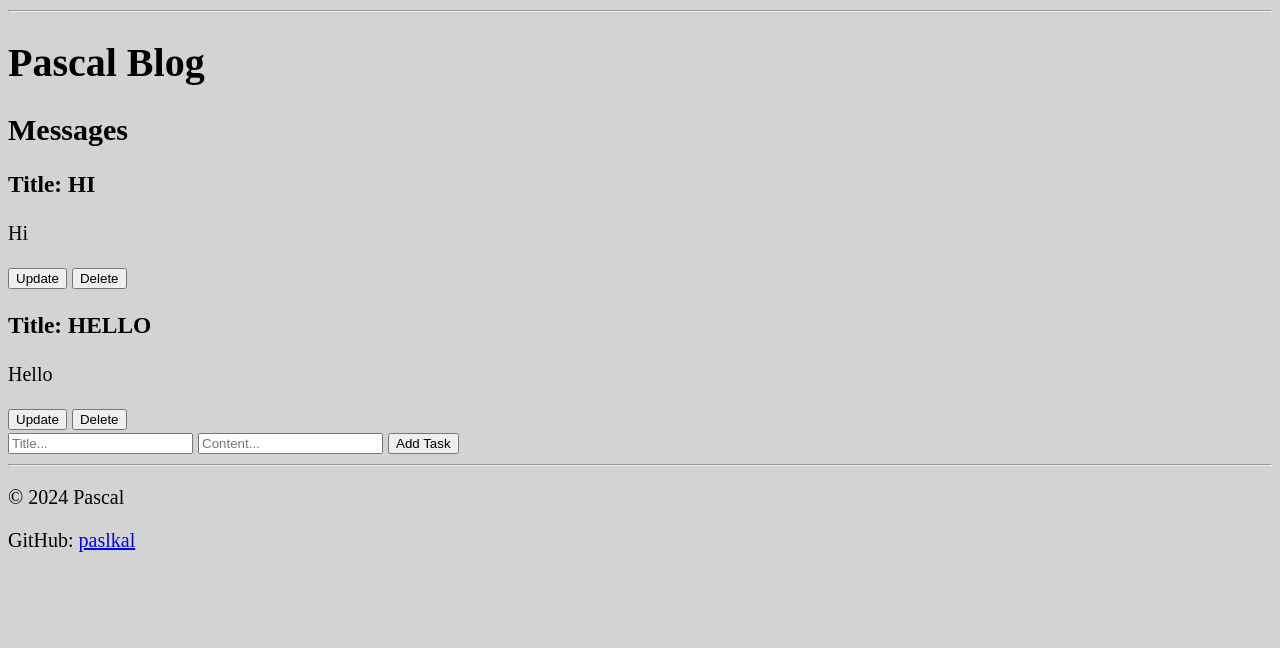
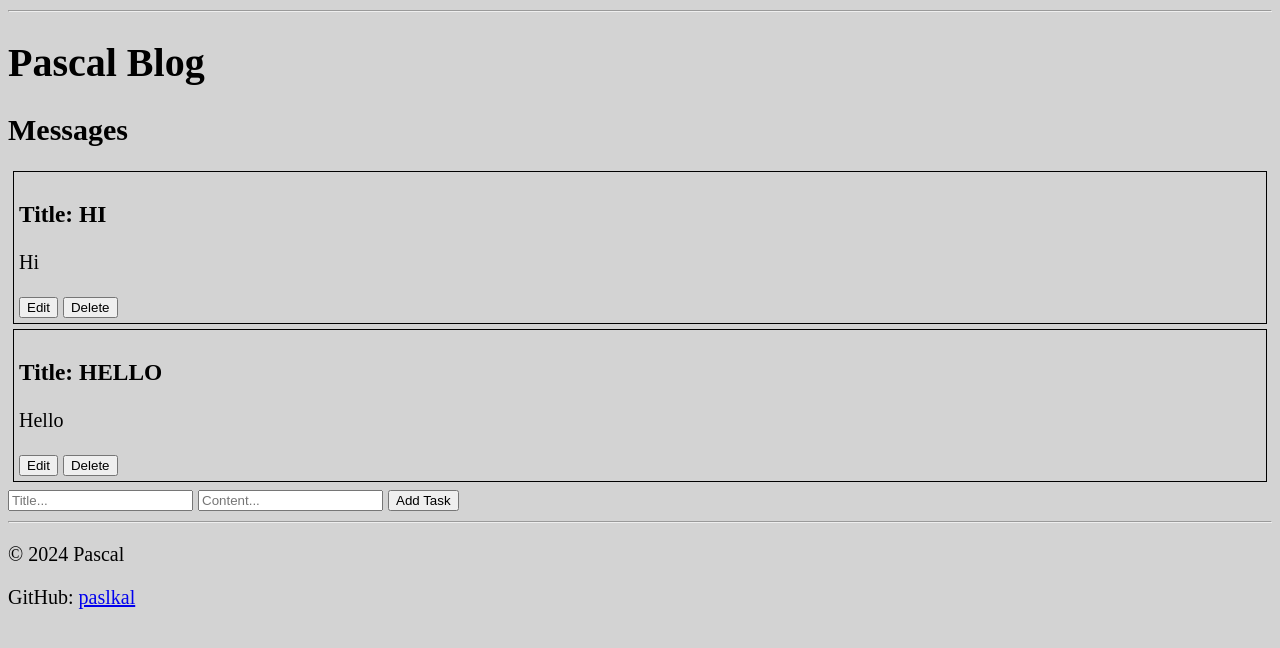
Before and after one commit to paslkal/flask_app, a Flask app: page /blog in a window 1280 px wide. Shown: the part 63-711 px from the top of the page. Run offline with Flask 3, Linux system fonts and the light colour scheme.

Commit message:
make buttons 'save'and 'edit' interactive

```diff
--- a/static/blog.css
+++ b/static/blog.css
@@ -4,3 +4,11 @@
   margin: 5px;
   padding: 5px;
 }
+
+.save-btn {
+  display: none;
+}
+
+.edit-mode .save-btn {
+  display: inline-block;
+}
--- a/templates/blog.html
+++ b/templates/blog.html
@@ -22,8 +22,40 @@
       })
     }
 
+    function editMessage() {
+      const editButtons = document.querySelectorAll('.js-edit-btn')
+
+      editButtons.forEach(btn => {
+        btn.addEventListener('click', () => {
+          const {messageId} = btn.dataset
+
+          const message = document.querySelector( `.js-message-${messageId}`)
+
+          message.classList.add('edit-mode')
+
+          console.log('edit')
+
+        })
+      })
+
+      const saveButtons = document.querySelectorAll('.js-save-btn')
+
+      saveButtons.forEach(btn => {
+        btn.addEventListener('click', () => {
+          const {messageId} = btn.dataset
+
+          const message = document.querySelector( `.js-message-${messageId}`)
+
+          message.classList.remove('edit-mode')
+
+          console.log('save')
+        })
+      })
+    }
+
     window.addEventListener('load', () => {
       deleteMessage()
+      editMessage()
     })
   </script>
 {% endblock %}
@@ -39,11 +71,14 @@
 
   <h2>Messages</h2>
   {% for message in messages %}
-    <div class="js-message-{{ message['id'] }}">
+    <div class="message js-message-{{ message['id'] }}">
       <h3>Title: {{message["title"]}} </h3>
       <p>{{message["content"]}}</p>
-      <button class="js-update-btn" data-message-id="{{message['id']}}">
-        Update
+      <button class="edit-btn js-edit-btn" data-message-id="{{message['id']}}">
+        Edit
+      </button>
+      <button class="save-btn js-save-btn" data-message-id="{{message['id']}}">
+        Save
       </button>
       <button class="js-delete-btn" data-message-id="{{message['id']}}">
         Delete
```
